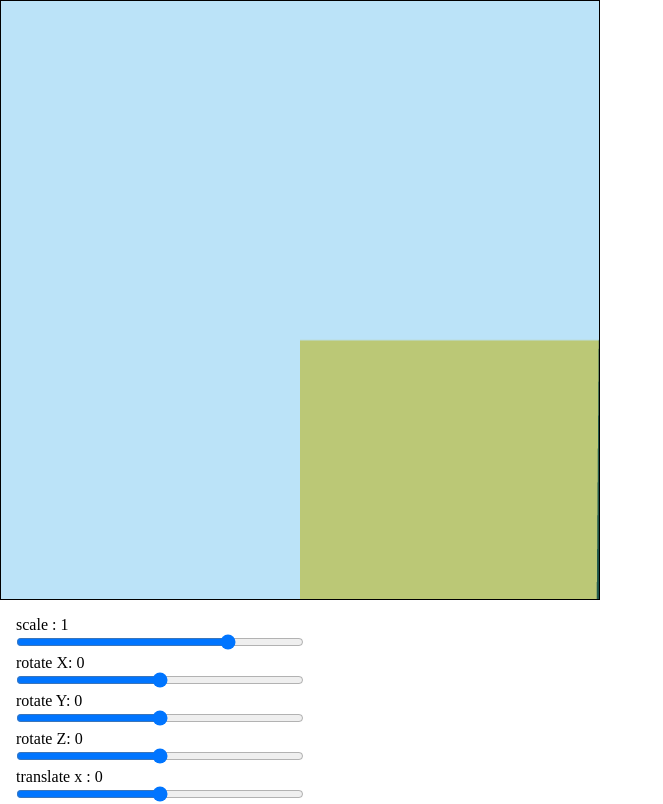
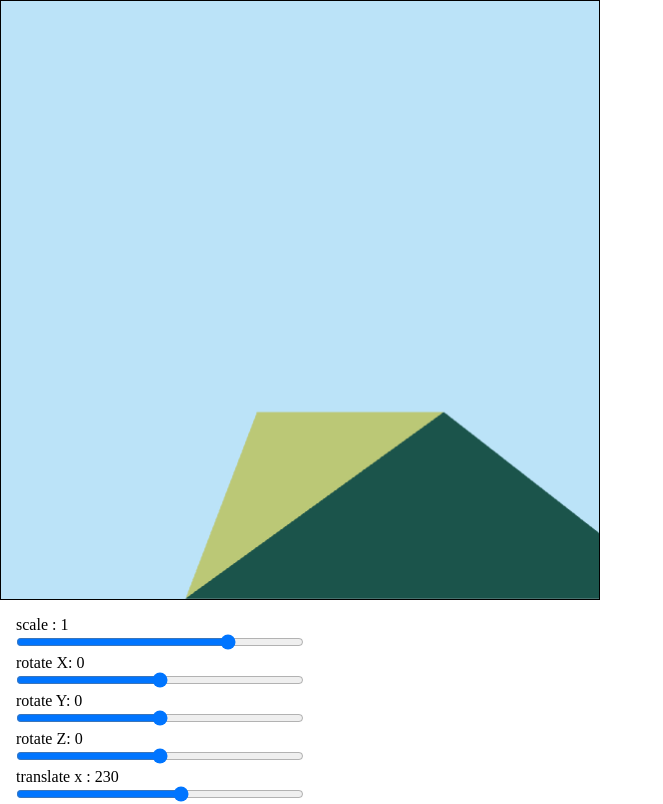
Before and after one commit to slooi/webgl2, a React (Vite) app: page / in a window 1280 px wide. Shown: the top 804 px of the page, without its empty margins (0-663 px from the left). Built offline with nearby package versions, Linux system fonts and the light colour scheme.

Commit message:
:sparkles: change default position

```diff
--- a/src/App.tsx
+++ b/src/App.tsx
@@ -7,7 +7,7 @@ import { UserInputHandler } from './UserInputHandler'
 function App() {
   const [scale, setScale] = useState<number>(1)
   const [originTranslation, setOriginTranslation] = useState<{ x: number, y: number, z: number }>({ x: 0, y: 0, z: 0 })
-  const [translation, setTranslation] = useState<{ x: number, y: number, z: number }>({ x: 0, y: 135, z: 0 })
+  const [translation, setTranslation] = useState<{ x: number, y: number, z: number }>({ x: 230, y: 600, z: -600 })
   const [rotation, setRotation] = useState<{ x: number, y: number, z: number }>({ x: 0, y: 0, z: 0 })
 
   const [renderer, setRenderer] = useState<ReturnType<typeof createWebglRenderer> | null>(null)
```
